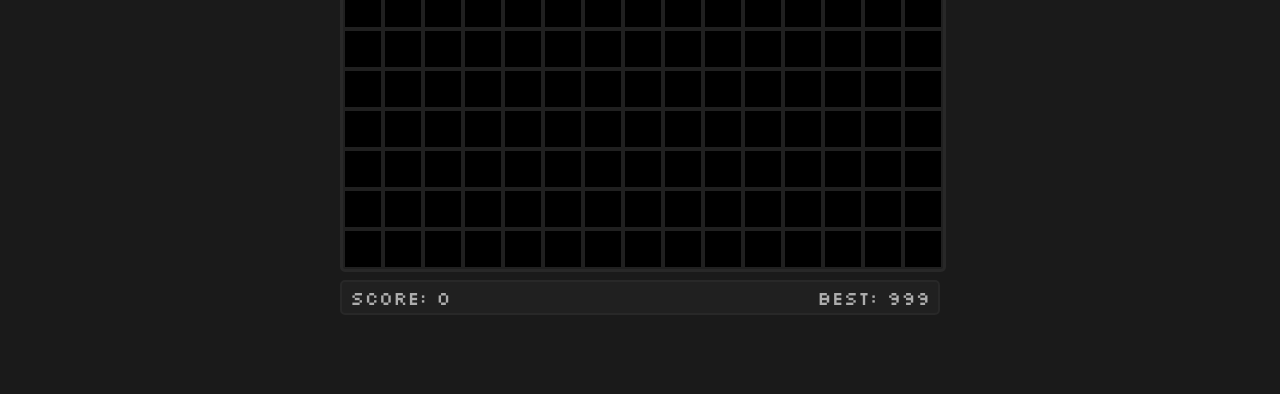
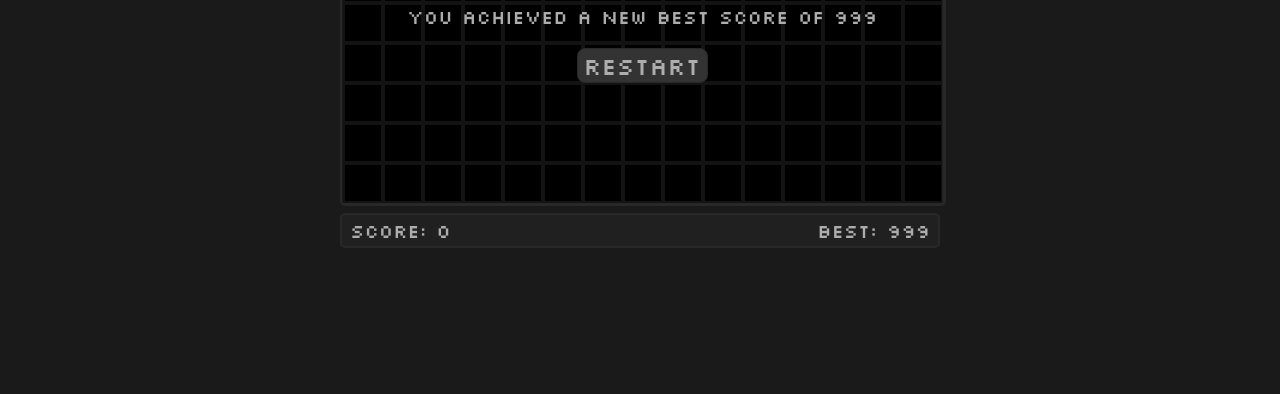
Before and after one commit to xRe15x/snake-v2, a website built with webpack: page src/index.html in a window 1280 px wide. Shown: the part 406-800 px from the top of the page. Built offline with nearby package versions, Linux system fonts and the light colour scheme.

Commit message:
death screen done

```diff
--- a/src/style.css
+++ b/src/style.css
@@ -83,14 +83,20 @@ main {
     justify-content: center;
     align-items: center;
     width: min(85vw, 600px);
-    gap: 0.3rem;
+    gap: 0.8rem;
+}
+
+.canvas-container {
+    height: 400px;
+    width: 100%;
+    position: relative;
 }
 
 #game {
     background-color: var(--header-colour);
     border: 3px solid var(--border-colour);
     border-radius: 5px;
-    height: 400px;
+    height: 100%;
     width: 100%;
 }
 
@@ -116,3 +122,29 @@ main {
 #game-info > li {
     font-size: 1.2rem;
 }
+
+#death-screen {
+    position: absolute;
+    left: 2px;
+    top: 3px;
+    height: 100%;
+    width: 100%;
+    background-color: rgb(0, 0, 0, 0.4);
+    display: flex;
+    flex-direction: column;
+    justify-content: center;
+    align-items: center;
+}
+
+#death-screen > h2 {
+    margin: 0;
+    font-size: 3rem;
+}
+
+#death-screen-score {
+    font-size: 1.2rem;
+}
+
+#restart {
+    font-size: 1.5rem;
+}
```
